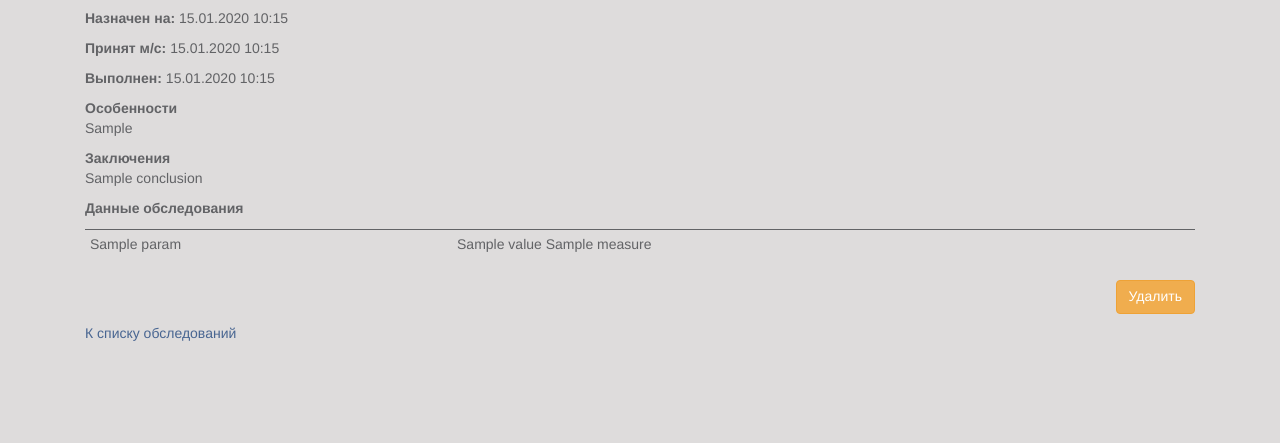
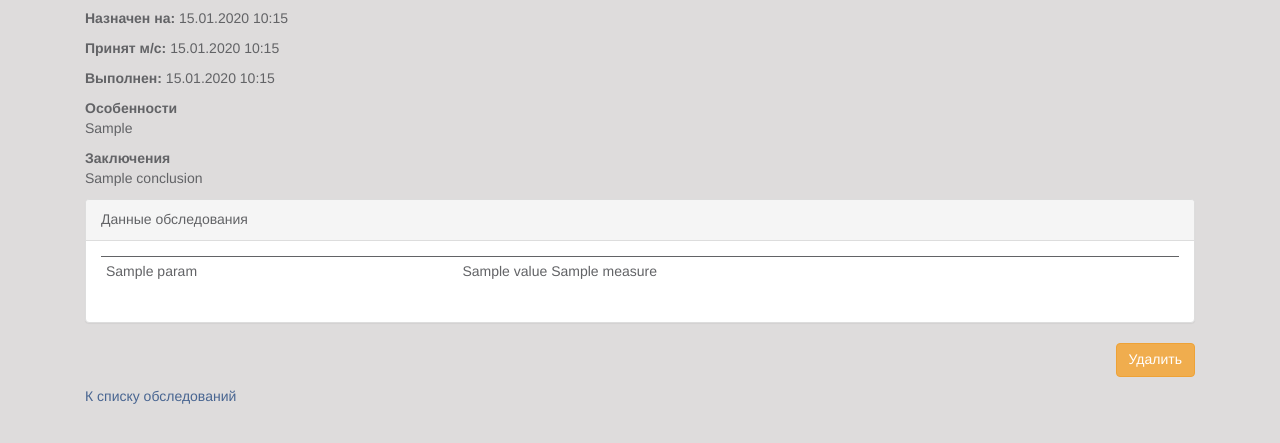
Before and after one commit to DFilyushin/cconline, a Django app: template CardioCardOnline/templates/cconline/examen.html in a window 1280 px wide. Shown: the part 230-673 px from the top of the page. Run offline with Django 3.2, Linux system fonts and the light colour scheme; the template is opened without the code that fills it: most values are stand-ins (such as "Sample title", 1, 10 or a date in 2020); some libraries are stand-ins or nearby versions.

Commit message:
результаты выделены панелью

```diff
--- a/CardioCardOnline/templates/cconline/examen.html
+++ b/CardioCardOnline/templates/cconline/examen.html
@@ -28,8 +28,9 @@
         {% endif %}
     </p>
     {% if params %}
-        <strong>Данные обследования</strong>
-        <p>
+        <div class="panel panel-default">
+            <div class="panel-heading">Данные обследования</div>
+            <div class="panel-body">
                 <table class="table table-condensed">
                 {%  for item in params %}
                     <tr>
@@ -38,7 +39,8 @@
                     </tr>
                 {% endfor %}
                 </table>
-        </p>
+            </div>
+        </div>
     {% endif %}
 
     <p class="text-right">
--- a/CardioCardOnline/templates/cconline/laboratory.html
+++ b/CardioCardOnline/templates/cconline/laboratory.html
@@ -14,7 +14,9 @@
     <p><strong>Выполнен:</strong> {{ order.date_execute|date:"d.m.Y H:d" }}</p>
 
 
-    <p class="bg-primary">Данные анализа</p>
+    <div class="panel panel-default">
+        <div class="panel-heading">Данные анализов</div>
+        <div class="panel-body">
             <table class="table table-condensed">
                 <thead>
                     <th>Параметр</th>
@@ -31,6 +33,8 @@
                     {% endfor %}
                 </tbody>
             </table>
+        </div>
+    </div>
     <p>
         <a href="{% url 'list_lab' idpatient=order.id_history %}">К списку анализов</a>
     </p>
```
Lines whose indentation alone changed are shown as unchanged.
